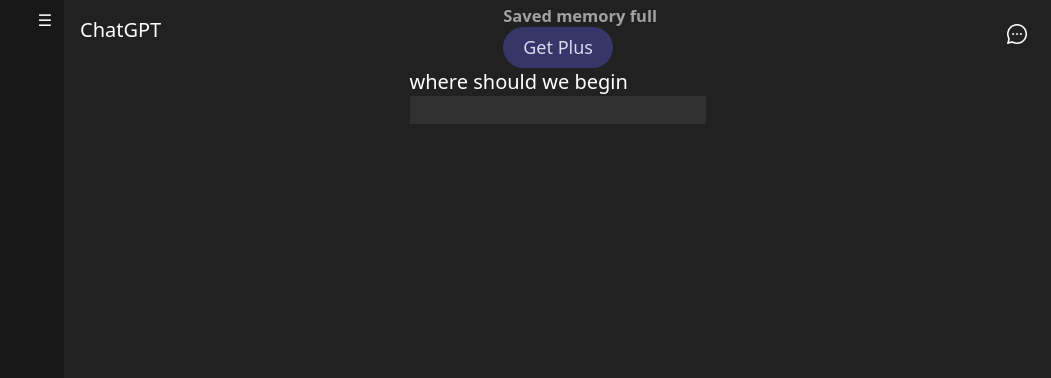
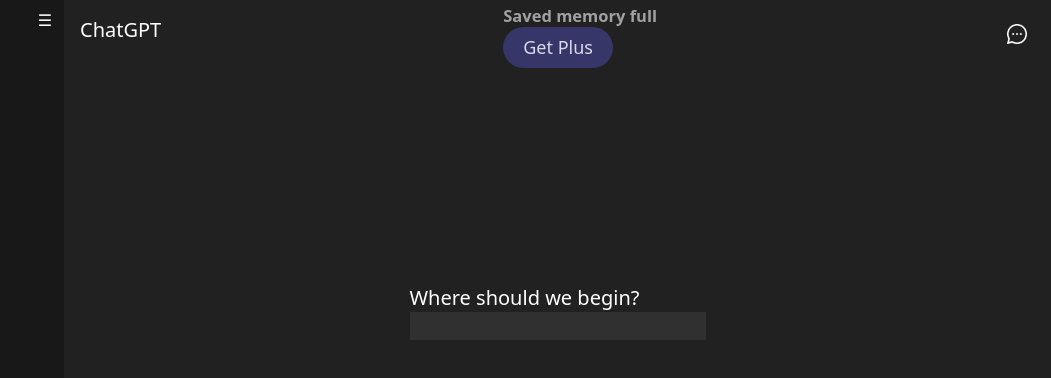
Before and after one commit to akshitvigg/FE, a React (Vite) app: page / in a window 1280 px wide. Shown: the top 378 px of the page, without its empty margins (229-1280 px from the left). Built offline with nearby package versions, Linux system fonts and the light colour scheme.

Commit message:
on my way

```diff
--- a/src/App.tsx
+++ b/src/App.tsx
@@ -37,9 +37,9 @@
           </div>
         </div>
 
-        <div className=" flex justify-center">
+        <div className=" mt-54 flex justify-center">
           <div>
-            <p>where should we begin</p>
+            <p>Where should we begin?</p>
             <div>
               <input className=" bg-[#303030]" type="text" />
             </div>
```
